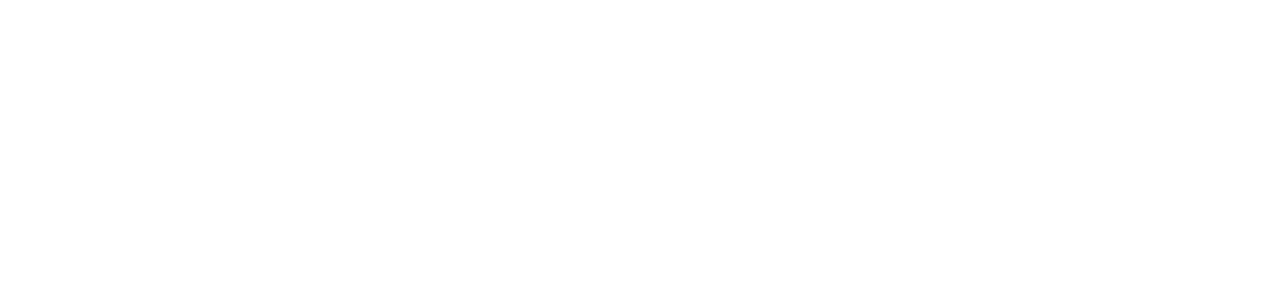
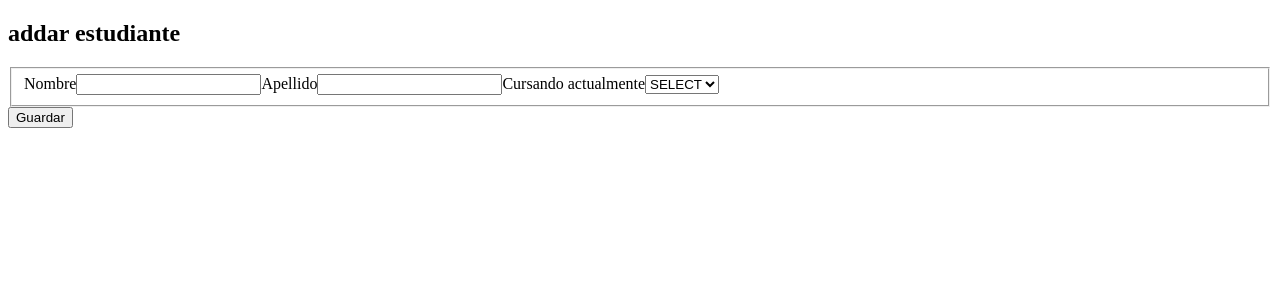
Before and after one commit to RicAlc/students-crud-react, a React (Create React App) app: page /add-student in a window 1280 px wide. Before the commit this address had no page. Shown: the top 300 px of the page. Built offline with nearby package versions, Linux system fonts and the light colour scheme.

Commit message:
8. Agregando funcionalidad agregar estudiante

```diff
--- a/src/App.js
+++ b/src/App.js
@@ -10,7 +10,7 @@
       <Routes>
         <Route path='/' element={<ShowTable />} />
         <Route path='/edit/:id' element={<EditStudent />} />
-        <Route path='addStudent' element={<AddStudent />} />
+        <Route path='add-student' element={<AddStudent />} />
       </Routes>
     </div>
   );
--- a/src/routes/AddStudent.jsx
+++ b/src/routes/AddStudent.jsx
@@ -1,5 +1,73 @@
-import React from 'react';
+import React, { useState } from 'react';
+import { useNavigate } from 'react-router-dom';
+import { createStudent } from '../functions/services';
 
 export default function AddStudent() {
-  return <div>AddStudent</div>;
+  const [inputValue, setInputValue] = useState({});
+  const navigate = useNavigate();
+
+  const handleSubmit = async (event) => {
+    event.preventDefault();
+    await createStudent(
+      inputValue.nameST,
+      inputValue.lastNameST,
+      inputValue.activeST
+    );
+    navigate('/');
+  };
+  const handleInputChange = (e) => {
+    const { name, value } = e.target;
+    setInputValue({ ...inputValue, [name]: value });
+  };
+  return (
+    <div className='add-container'>
+      <h2 className='add-container__title'>addar estudiante</h2>
+      <form onSubmit={handleSubmit} className='add-form' method='POST'>
+        <fieldset className='add-form__fieldset'>
+          <label htmlFor='nameST' className='add-form__label name-label'>
+            Nombre
+          </label>
+          <input
+            type='text'
+            required
+            name='nameST'
+            className='add-form__input name-input'
+            id='nameST'
+            pattern='[A-Za-z]{2,20}'
+            onChange={handleInputChange}
+          />
+          <label
+            htmlFor='lastNameST'
+            className='add-form__label lastname-label'
+          >
+            Apellido
+          </label>
+          <input
+            type='text'
+            className='add-form__input lastname-input'
+            required
+            name='lastNameST'
+            id='lastNameST'
+            pattern='[A-Za-z]{2,20}'
+            onChange={handleInputChange}
+          />
+          <label htmlFor='active' className='add-form__label active-label'>
+            Cursando actualmente
+          </label>
+          <select
+            id='active'
+            name='activeST'
+            required
+            className='add-form__input active-select'
+            onChange={handleInputChange}
+          >
+            <option value=''>SELECT</option>
+            <option value={true}>Sí</option>
+            <option value={false}>No</option>
+          </select>
+        </fieldset>
+        <button type='submit'>Guardar</button>
+      </form>
+    </div>
+  );
 }
--- a/src/routes/ShowTable.jsx
+++ b/src/routes/ShowTable.jsx
@@ -1,9 +1,12 @@
 import React, { useEffect, useState } from 'react';
+import { useNavigate } from 'react-router-dom';
+import Button from '../components/Button';
 import StudentsTable from '../components/StudentsTable';
 import { getAllStudents } from '../functions/services';
 
 export default function ShowTable() {
   const [dataDB, setDataDB] = useState(null);
+  const navigate = useNavigate();
   useEffect(() => {
     getAllStudents(setDataDB);
   }, []);
@@ -19,6 +22,11 @@
     <>
       <h1>CRUD with MySQ, Express, Node, React</h1>
       {setPageContent(dataDB)}
+      <Button
+        text='Nuevo estudiante'
+        className='add-student'
+        onClick={() => navigate('/add-student')}
+      />
     </>
   );
 }
```
